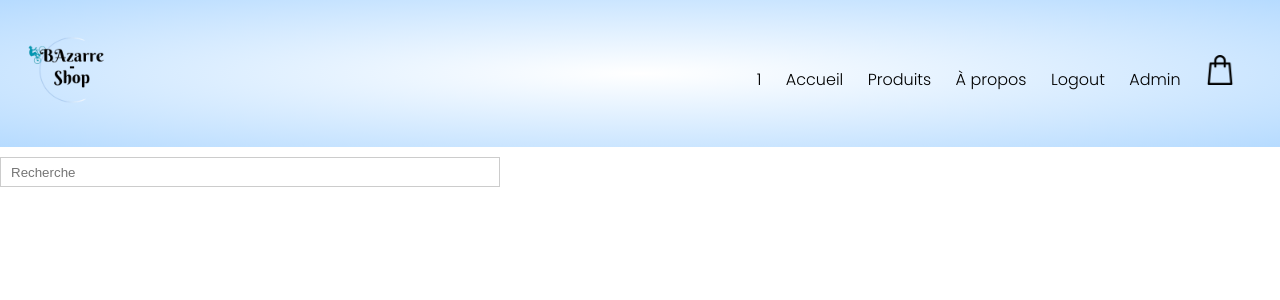
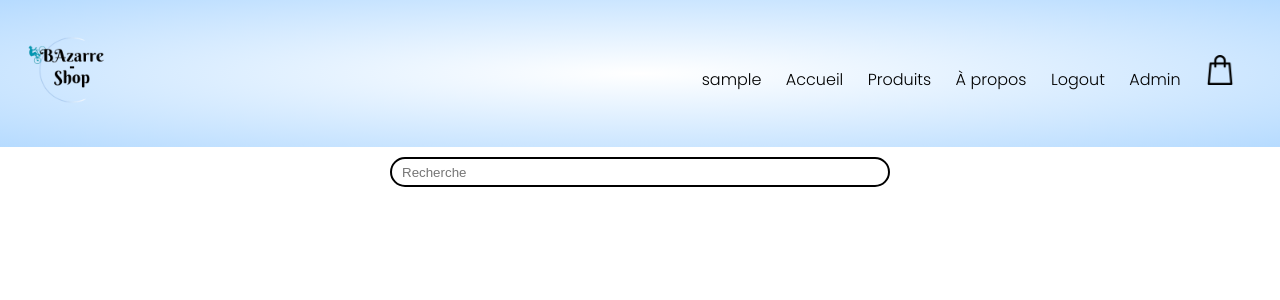
Before and after one commit to RomualdBR/Projet_site_ecom, a PHP site: page /public/products.php in a window 1280 px wide. Shown: the top 300 px of the page. Run offline with PHP 8.4, Linux system fonts and the light colour scheme; the visitor is signed in with stand-in values (Sample User, id 1); data that the repository does not hold is empty.

Commit message:
ajout de modif simple

```diff
--- a/public/actions/header.php
+++ b/public/actions/header.php
@@ -2,7 +2,7 @@
 require_once __DIR__ . '/../../src/init.php';
 
 
-if (isset($_SESSION['id']) && $_SESSION['id'] == 1):
+if (isset($_SESSION['id']) && $_SESSION['id'] == 1) :
 
 ?>
 
@@ -16,10 +16,9 @@ if (isset($_SESSION['id']) && $_SESSION['id'] == 1):
 
                     <ul>
                         <li> <?php
-                        if(isset($_SESSION['id'])){
-                            echo $_SESSION['id'];
-                        }
-                        else {
+                                if (isset($_SESSION['id'])) {
+                                    echo $_SESSION['username'];
+                                } else {
                                     echo 'not connected';
                                 } ?></li>
                         <li><a href="home.php">Accueil</li></a>
@@ -34,7 +33,7 @@ if (isset($_SESSION['id']) && $_SESSION['id'] == 1):
     </div>
 <?php
 
-            elseif (empty($_SESSION['id'])):
+elseif (empty($_SESSION['id'])) :
 
 
 ?>
@@ -49,10 +48,9 @@ if (isset($_SESSION['id']) && $_SESSION['id'] == 1):
 
                     <ul>
                         <li> <?php
-                        if(isset($_SESSION['id'])){
-                            echo $_SESSION['id'];
-                        }
-                        else {
+                                if (isset($_SESSION['id'])) {
+                                    echo $_SESSION['username'];
+                                } else {
                                     echo 'not connected';
                                 } ?></li>
                         <li><a href="home.php">Accueil</li></a>
@@ -70,7 +68,7 @@ if (isset($_SESSION['id']) && $_SESSION['id'] == 1):
 
 <?php
 
-            elseif  (isset($_SESSION['id']) && $_SESSION['id'] >= 2):
+elseif (isset($_SESSION['id']) && $_SESSION['id'] >= 2) :
 
 ?>
 
@@ -84,10 +82,9 @@ if (isset($_SESSION['id']) && $_SESSION['id'] == 1):
 
                     <ul>
                         <li> <?php
-                        if(isset($_SESSION['id'])){
-                            echo $_SESSION['id'];
-                        }
-                        else {
+                                if (isset($_SESSION['id'])) {
+                                    echo $_SESSION['username'];
+                                } else {
                                     echo 'not connected';
                                 } ?></li>
                         <li><a href="home.php">Accueil</li></a>
--- a/public/actions/login.php
+++ b/public/actions/login.php
@@ -23,13 +23,11 @@ if (isset($_POST['username']) && isset($_POST['pswrd'])) {
         $_SESSION['username'] = $username;
         $_SESSION['pswrd'] = $pswrd;
         $_SESSION['id'] = $st1->fetch()['id'];
-        $_SESSION['error_message'] = 'Bonjour ' . $_SESSION['username'] . ' et bienvenue.';
-        header('Location: /login.php');
+        header('Location: /index.php');
         die();
     } else {
         $_SESSION['error_message'] = 'Votre mot de passe ou pseudo est incorrect.';
         header('Location: /login.php');
         die();
     }
-
 }
--- a/public/login.php
+++ b/public/login.php
@@ -36,8 +36,9 @@ require_once __DIR__ . '/../src/init.php';
                         <form id="LoginForm" action="actions/login.php" method="post">
                             <input type="text" name="username" placeholder="Username">
                             <input type="password" name="pswrd" placeholder="Password">
-                                    <button type="submit" class="btn">Connexion</button>
-                                    <a href="">Mot de passe oublié ?</a>
+                            <button type="submit" class="btn">
+                                Connexion
+                            </button>
                         </form>
                         <form id="RegForm" action="actions/register.php" method="post">
                             <input type="text" name="username" placeholder="Username">
--- a/public/products.php
+++ b/public/products.php
@@ -35,12 +35,16 @@ function findProduct(): array
 <body>
     <?php
     require_once __DIR__ . '/actions/header.php';
-    ?><form method="get" style="width: 500px;">
+    ?>
+    <div class="barre_recherche_div">
+        <form method="get" style="width: 500px;" class="barre_recherche">
             <span class="productSearch">
                 <input type="submit" id="searchButton" style="display: none;">
-        <input type="text" name="searchProduct" placeholder="Recherche">
+                <input type="text" name="searchProduct" placeholder="Recherche" class="text_recherche">
             </span>
         </form>
+    </div>
+
 
 
     <div class="row">
--- a/public/style.css
+++ b/public/style.css
@@ -236,3 +236,14 @@ form a {
     width: 100%;
     height: 60px;
 }
+
+.barre_recherche_div{
+    display: flex;
+    justify-content: center;
+    width: 100%;
+}
+
+.text_recherche{
+    border: 2px solid;
+    border-radius: 10vw;
+}
```
Also changed, not shown: public/admin.php (+10 -7 lines). Lines whose indentation alone changed are shown as unchanged.
